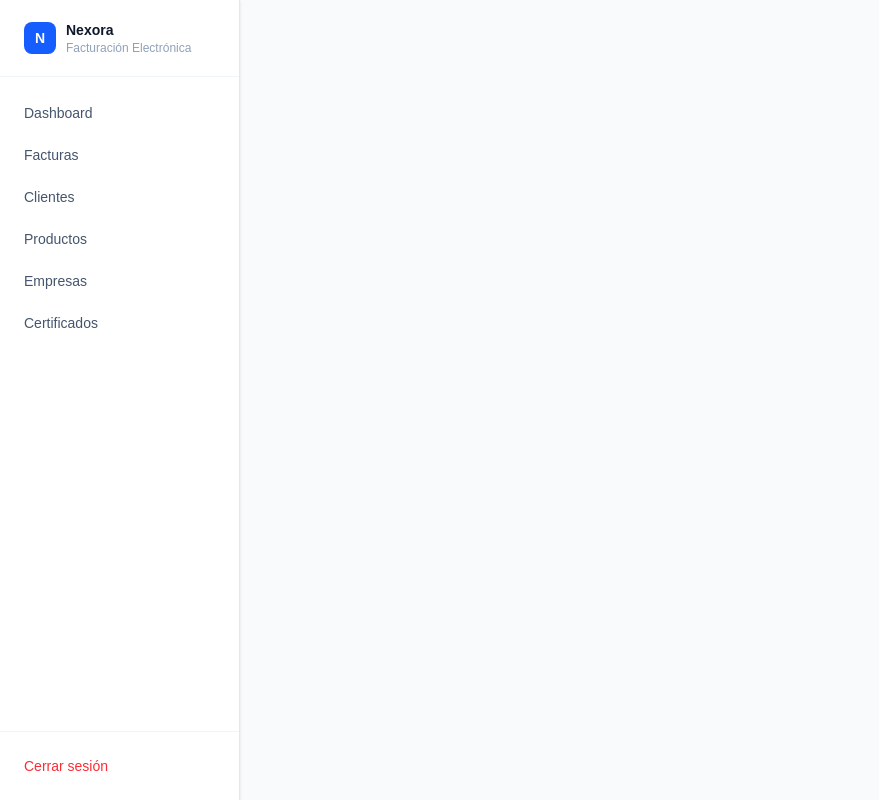
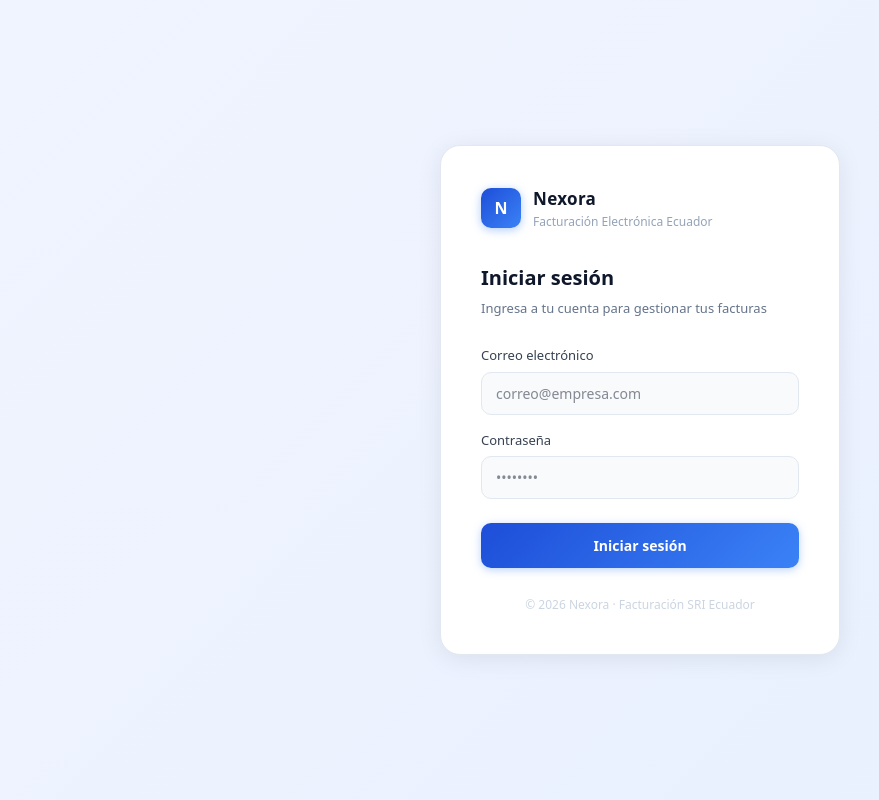
Before and after one commit to Fabricioanchundia/Nexora-SAAS, a Next.js app in the folder nexora-web/: page /login in a window 1280 px wide. Before the commit this address had no page. Shown: the whole page, without its empty margins (0-879 px from the left). Built offline with nearby package versions, Linux system fonts and the light colour scheme; no server answers.

Commit message:
fix: login page correcto sin sidebar

```diff
--- a/nexora-web/app/login/page.tsx
+++ b/nexora-web/app/login/page.tsx
@@ -1,128 +1,191 @@
 'use client';
 
-import { useRouter, usePathname } from 'next/navigation';
-import { useEffect, useState, useCallback } from 'react';
+import { useState, useCallback, useId } from 'react';
+import { useRouter } from 'next/navigation';
+import api from '@/lib/api';
 
-// S6759: Readonly props
-interface DashboardLayoutProps {
-  readonly children: React.ReactNode;
-}
+export default function LoginPage() {
+  const router   = useRouter();
+  const baseId   = useId();
+  const emailId  = `${baseId}-email`;
+  const passId   = `${baseId}-pass`;
 
-const NAV_ITEMS = [
-  { label: 'Dashboard',    href: '/dashboard' },
-  { label: 'Facturas',     href: '/dashboard/invoices' },
-  { label: 'Clientes',     href: '/dashboard/customers' },
-  { label: 'Productos',    href: '/dashboard/products' },
-  { label: 'Empresas',     href: '/dashboard/companies' },
-  { label: 'Certificados', href: '/dashboard/certificates' },
-] as const;
+  const [email,    setEmail]    = useState('');
+  const [password, setPassword] = useState('');
+  const [error,    setError]    = useState('');
+  const [loading,  setLoading]  = useState(false);
 
-// S6759: extracted NavItem — avoids inline onClick factory inside .map()
-interface NavItemProps {
-  readonly label: string;
-  readonly href: string;
-  readonly isActive: boolean;
-  readonly onNavigate: (href: string) => void;
-}
+  const handleEmailChange = useCallback(
+    (e: React.ChangeEvent<HTMLInputElement>) => setEmail(e.target.value), [],
+  );
+  const handlePassChange = useCallback(
+    (e: React.ChangeEvent<HTMLInputElement>) => setPassword(e.target.value), [],
+  );
 
-function NavItem({ label, href, isActive, onNavigate }: NavItemProps) {
-  const handleClick = useCallback(() => onNavigate(href), [onNavigate, href]);
-  const cls = isActive
-    ? 'w-full text-left px-3 py-2.5 rounded-lg text-sm font-medium transition-all bg-blue-50 text-blue-700'
-    : 'w-full text-left px-3 py-2.5 rounded-lg text-sm font-medium transition-all text-slate-600 hover:bg-slate-50 hover:text-slate-900';
-  return (
-    <button type="button" onClick={handleClick} className={cls}>
-      {label}
-    </button>
-  );
-}
-
-export default function DashboardLayout({ children }: DashboardLayoutProps) {
-  const router   = useRouter();
-  const pathname = usePathname();
-  const [mounted, setMounted]   = useState(false);
-  const [userName, setUserName] = useState('');
-
-  useEffect(() => {
-    setMounted(true);
-    // S7764: globalThis instead of window/localStorage
-    const token = globalThis.localStorage.getItem('nexora_token');
-    // S7735: positive condition first — avoid negated condition
-    if (token) {
-      const name = globalThis.localStorage.getItem('nexora_user_name');
-      if (name) setUserName(name);
-    } else {
-      router.push('/login');
+  const handleSubmit = useCallback(async (e: React.FormEvent) => {
+    e.preventDefault();
+    if (!email || !password) { setError('Ingresa tu correo y contraseña'); return; }
+    setLoading(true);
+    setError('');
+    try {
+      const res = await api.post('/auth/login', { email, password });
+      const { token, user, company } = res.data.data ?? res.data;
+      globalThis.localStorage.setItem('nexora_token',      token);
+      globalThis.localStorage.setItem('nexora_user_name',  user?.name  ?? user?.email ?? '');
+      globalThis.localStorage.setItem('nexora_company_id', company?.id ?? '');
+      router.push('/dashboard');
+    } catch (err: unknown) {
+      const axErr = err as { response?: { data?: { message?: string | string[] } } };
+      const msg = axErr.response?.data?.message;
+      setError(Array.isArray(msg) ? msg[0] : msg ?? 'Error al iniciar sesión. Intente nuevamente.');
+    } finally {
+      setLoading(false);
     }
-  }, [router]);
-
-  // S6759: stable ref — no inline handler in JSX
-  const handleNavigate = useCallback((href: string) => router.push(href), [router]);
-
-  const handleLogout = useCallback(() => {
-    globalThis.localStorage.removeItem('nexora_token');
-    globalThis.localStorage.removeItem('nexora_company_id');
-    globalThis.localStorage.removeItem('nexora_user_name');
-    router.push('/login');
-  }, [router]);
-
-  if (!mounted) return null;
+  }, [email, password, router]);
 
   return (
-    <div className="min-h-screen bg-slate-50 flex">
-      <aside className="w-60 bg-white border-r border-slate-200 flex flex-col fixed h-full shadow-sm">
+    <div style={{
+      minHeight: '100vh',
+      background: 'linear-gradient(135deg, #F0F4FF 0%, #E8F0FE 100%)',
+      display: 'flex',
+      alignItems: 'center',
+      justifyContent: 'center',
+      padding: '24px',
+      fontFamily: 'system-ui, -apple-system, sans-serif',
+    }}>
+      <div style={{
+        width: '100%',
+        maxWidth: '400px',
+        background: '#fff',
+        borderRadius: '20px',
+        padding: '40px',
+        boxShadow: '0 4px 24px rgba(0,0,0,0.08)',
+        border: '1px solid #E2E8F0',
+      }}>
 
         {/* Brand */}
-        <div className="px-6 py-5 border-b border-slate-100">
-          <div className="flex items-center gap-2.5">
-            <div className="w-8 h-8 bg-blue-600 rounded-lg flex items-center justify-center">
-              <span className="text-white text-sm font-bold">N</span>
-            </div>
-            <div>
-              <h1 className="text-sm font-bold text-slate-900">Nexora</h1>
-              <p className="text-xs text-slate-400">Facturación Electrónica</p>
-            </div>
+        <div style={{ display: 'flex', alignItems: 'center', gap: '12px', marginBottom: '32px' }}>
+          <div style={{
+            width: '40px', height: '40px',
+            background: 'linear-gradient(135deg, #1D4ED8, #3B82F6)',
+            borderRadius: '10px',
+            display: 'flex', alignItems: 'center', justifyContent: 'center',
+            boxShadow: '0 2px 10px rgba(59,130,246,0.4)',
+            flexShrink: 0,
+          }}>
+            <span style={{ color: '#fff', fontWeight: 800, fontSize: '16px' }}>N</span>
+          </div>
+          <div>
+            <p style={{ fontWeight: 700, fontSize: '17px', color: '#0F172A', margin: 0, letterSpacing: '0.02em' }}>Nexora</p>
+            <p style={{ fontSize: '12px', color: '#94A3B8', margin: 0, marginTop: '1px' }}>Facturación Electrónica Ecuador</p>
           </div>
         </div>
 
-        {/* Nav */}
-        <nav className="flex-1 px-3 py-4 space-y-0.5">
-          {NAV_ITEMS.map((item) => {
-            const isActive = pathname === item.href
-              || (item.href !== '/dashboard' && pathname.startsWith(item.href));
-            return (
-              <NavItem
-                key={item.href}
-                label={item.label}
-                href={item.href}
-                isActive={isActive}
-                onNavigate={handleNavigate}
-              />
-            );
-          })}
-        </nav>
+        <h1 style={{ fontSize: '20px', fontWeight: 700, color: '#0F172A', margin: '0 0 6px 0' }}>
+          Iniciar sesión
+        </h1>
+        <p style={{ fontSize: '13px', color: '#64748B', margin: '0 0 28px 0' }}>
+          Ingresa a tu cuenta para gestionar tus facturas
+        </p>
 
-        {/* User / logout */}
-        <div className="px-3 py-4 border-t border-slate-100">
-          {userName && (
-            <div className="px-3 py-2 mb-1">
-              <p className="text-xs text-slate-400">Conectado como</p>
-              <p className="text-sm font-medium text-slate-700 truncate">{userName}</p>
+        {/* eslint-disable-next-line -- native form, no react-hook-form needed here */}
+        <form onSubmit={handleSubmit} noValidate>
+          <div style={{ marginBottom: '16px' }}>
+            <label htmlFor={emailId} style={{ display: 'block', fontSize: '13px', fontWeight: 500, color: '#374151', marginBottom: '6px' }}>
+              Correo electrónico
+            </label>
+            <input
+              id={emailId}
+              type="email"
+              value={email}
+              onChange={handleEmailChange}
+              placeholder="correo@empresa.com"
+              autoComplete="email"
+              required
+              style={{
+                width: '100%', boxSizing: 'border-box',
+                border: '1.5px solid #E2E8F0', borderRadius: '10px',
+                padding: '10px 14px', fontSize: '14px', color: '#0F172A',
+                background: '#F8FAFC', outline: 'none', transition: 'border 0.15s',
+              }}
+              onFocus={e => { e.target.style.borderColor = '#3B82F6'; e.target.style.background = '#fff'; }}
+              onBlur={e  => { e.target.style.borderColor = '#E2E8F0'; e.target.style.background = '#F8FAFC'; }}
+            />
+          </div>
+
+          <div style={{ marginBottom: '24px' }}>
+            <label htmlFor={passId} style={{ display: 'block', fontSize: '13px', fontWeight: 500, color: '#374151', marginBottom: '6px' }}>
+              Contraseña
+            </label>
+            <input
+              id={passId}
+              type="password"
+              value={password}
+              onChange={handlePassChange}
+              placeholder="••••••••"
+              autoComplete="current-password"
+              required
+              style={{
+                width: '100%', boxSizing: 'border-box',
+                border: '1.5px solid #E2E8F0', borderRadius: '10px',
+                padding: '10px 14px', fontSize: '14px', color: '#0F172A',
+                background: '#F8FAFC', outline: 'none', transition: 'border 0.15s',
+              }}
+              onFocus={e => { e.target.style.borderColor = '#3B82F6'; e.target.style.background = '#fff'; }}
+              onBlur={e  => { e.target.style.borderColor = '#E2E8F0'; e.target.style.background = '#F8FAFC'; }}
+            />
+          </div>
+
+          {error && (
+            <div style={{
+              background: '#FEF2F2', border: '1px solid #FECACA',
+              color: '#DC2626', fontSize: '13px', borderRadius: '10px',
+              padding: '10px 14px', marginBottom: '18px',
+              display: 'flex', alignItems: 'center', gap: '8px',
+            }}>
+              <svg width="14" height="14" fill="none" viewBox="0 0 24 24" stroke="currentColor" strokeWidth={2} aria-hidden="true" style={{ flexShrink: 0 }}>
+                <path strokeLinecap="round" strokeLinejoin="round" d="M12 9v2m0 4h.01m-6.938 4h13.856c1.54 0 2.502-1.667 1.732-3L13.732 4c-.77-1.333-2.694-1.333-3.464 0L3.34 16c-.77 1.333.192 3 1.732 3z" />
+              </svg>
+              {error}
             </div>
           )}
+
           <button
-            type="button"
-            onClick={handleLogout}
-            className="w-full text-left px-3 py-2 rounded-lg text-sm font-medium text-red-500 hover:bg-red-50 hover:text-red-700 transition-colors"
+            type="submit"
+            disabled={loading}
+            style={{
+              width: '100%', padding: '12px',
+              background: loading ? '#93C5FD' : 'linear-gradient(135deg, #1D4ED8, #3B82F6)',
+              color: '#fff', border: 'none', borderRadius: '10px',
+              fontSize: '14px', fontWeight: 600, cursor: loading ? 'not-allowed' : 'pointer',
+              boxShadow: '0 2px 8px rgba(59,130,246,0.35)',
+              transition: 'all 0.15s',
+              display: 'flex', alignItems: 'center', justifyContent: 'center', gap: '8px',
+            }}
           >
-            Cerrar sesión
+            {loading ? (
+              <>
+                <div style={{
+                  width: '16px', height: '16px',
+                  border: '2px solid rgba(255,255,255,0.4)',
+                  borderTopColor: '#fff',
+                  borderRadius: '50%',
+                  animation: 'spin 0.7s linear infinite',
+                }} />
+                Iniciando sesión...
+              </>
+            ) : 'Iniciar sesión'}
           </button>
-        </div>
-      </aside>
+        </form>
 
-      <main className="flex-1 ml-60 overflow-auto min-h-screen">
-        {children}
-      </main>
+        <p style={{ textAlign: 'center', fontSize: '12px', color: '#CBD5E1', marginTop: '28px' }}>
+          © {new Date().getFullYear()} Nexora · Facturación SRI Ecuador
+        </p>
+      </div>
+
+      <style>{`
+        @keyframes spin { to { transform: rotate(360deg); } }
+      `}</style>
     </div>
   );
 }
```
